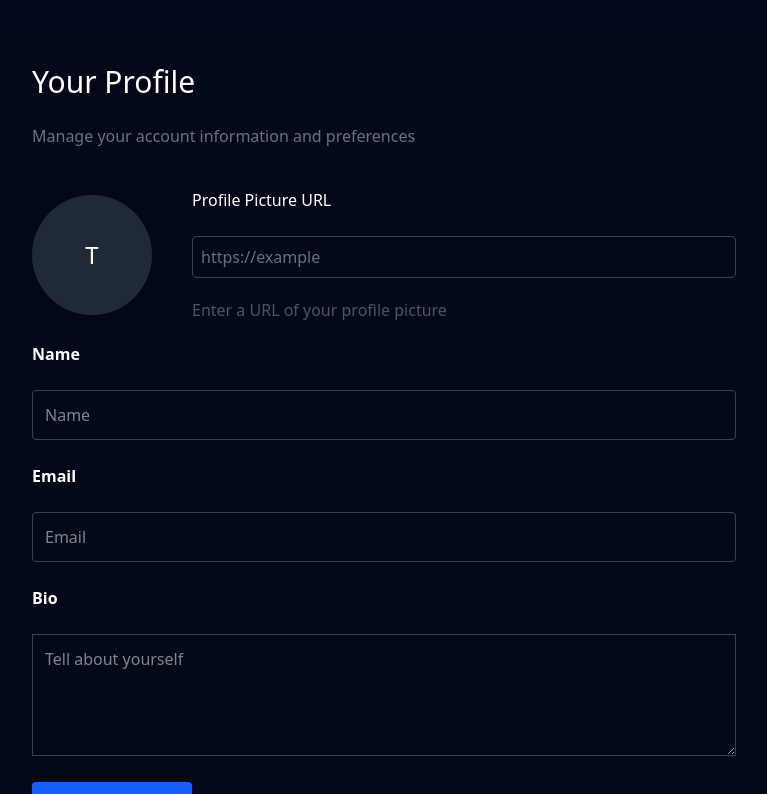
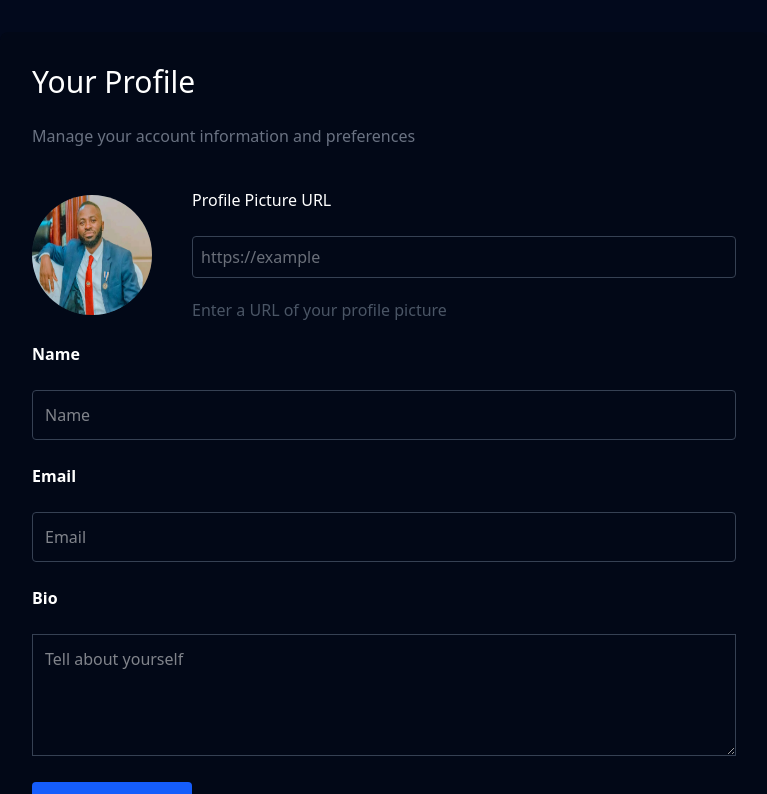
Before and after one commit to ChansaKashellMwenya/Intern, a React (Vite) app: page /profile in a window 1280 px wide. Shown: the top 794 px of the page, without its empty margins (256-1023 px from the left). Built offline with nearby package versions, Linux system fonts and the light colour scheme.

Commit message:
random changes

```diff
--- a/src/components/ProfilePage.jsx
+++ b/src/components/ProfilePage.jsx
@@ -1,5 +1,7 @@
 import React from 'react'
 import img from '../assets/pic.jpg'
+
+
 
 function ProfilePage() {
   return (
@@ -14,7 +16,7 @@ function ProfilePage() {
               <div>
                 <div className='flex gap-10 mb-5 items-center'>
                   <div className='w-30 h-30 bg-[#1F2937] rounded-full flex items-center justify-center text-2xl'>
-                    T
+                    <img src={img} alt="t" className='w-30 h-30 bg-[#1F2937] rounded-full flex items-center justify-center text-2x'/>
                   </div>
                   <div className='flex-1'>
                     <label htmlFor="" className=''> Profile Picture URL</label>
```
